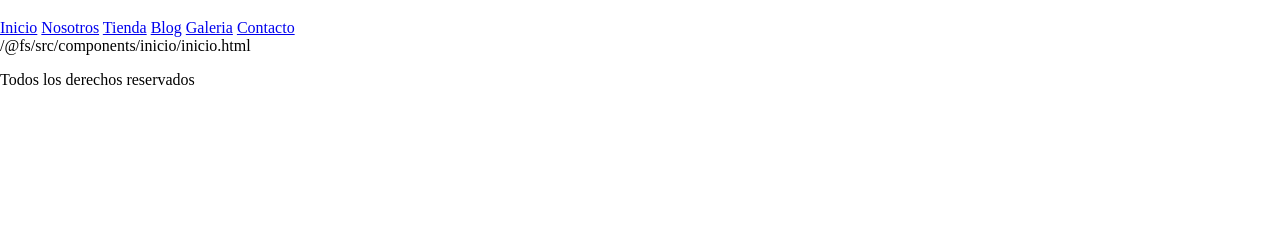
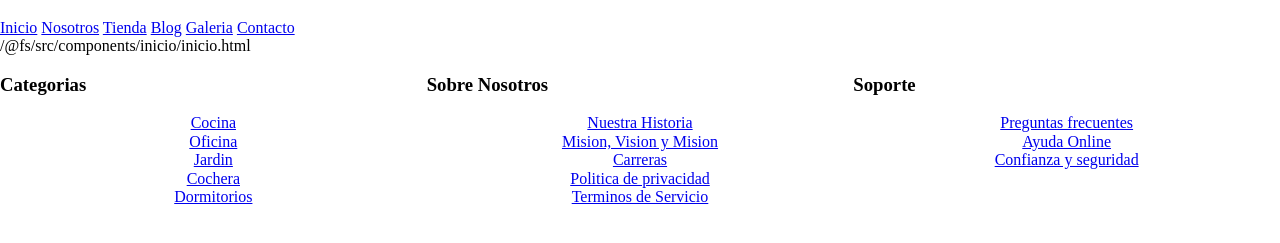
Before and after one commit to Angel-Martinez-G-6085/Muebles, a website built with webpack: page public/index.html in a window 1280 px wide. Shown: the part 61-304 px from the top of the page. Built offline with nearby package versions, Linux system fonts and the light colour scheme.

Commit message:
footer terminado

```diff
--- a/src/templates/footer/footer.css
+++ b/src/templates/footer/footer.css
@@ -0,0 +1,11 @@
+.footer {
+  display: grid;
+  grid-template-columns: repeat(3, 1fr);
+}
+
+.footer nav {
+  display: flex;
+  flex-direction: column;
+  align-items: center;
+  padding-bottom: 2rem;
+}
--- a/src/templates/footer/footer.html
+++ b/src/templates/footer/footer.html
@@ -1,3 +1,32 @@
-<footer class="footer">
-  <p>Todos los derechos reservados</p>
+<footer class="footer container">
+  <div>
+    <h3 class="text-center">Categorias</h3>
+    <nav>
+      <a href="#">Cocina</a>
+      <a href="#">Oficina</a>
+      <a href="#">Jardin</a>
+      <a href="#">Cochera</a>
+      <a href="#">Dormitorios</a>
+    </nav>
+  </div>
+
+  <div>
+    <h3 class="text-center">Sobre Nosotros</h3>
+    <nav>
+      <a href="#">Nuestra Historia</a>
+      <a href="#">Mision, Vision y Mision</a>
+      <a href="#">Carreras</a>
+      <a href="#">Politica de privacidad</a>
+      <a href="#">Terminos de Servicio</a>
+    </nav>
+  </div>
+
+  <div>
+    <h3 class="text-center">Soporte</h3>
+    <nav>
+      <a href="#">Preguntas frecuentes</a>
+      <a href="#">Ayuda Online</a>
+      <a href="#">Confianza y seguridad</a>
+    </nav>
+  </div>
 </footer>
```
